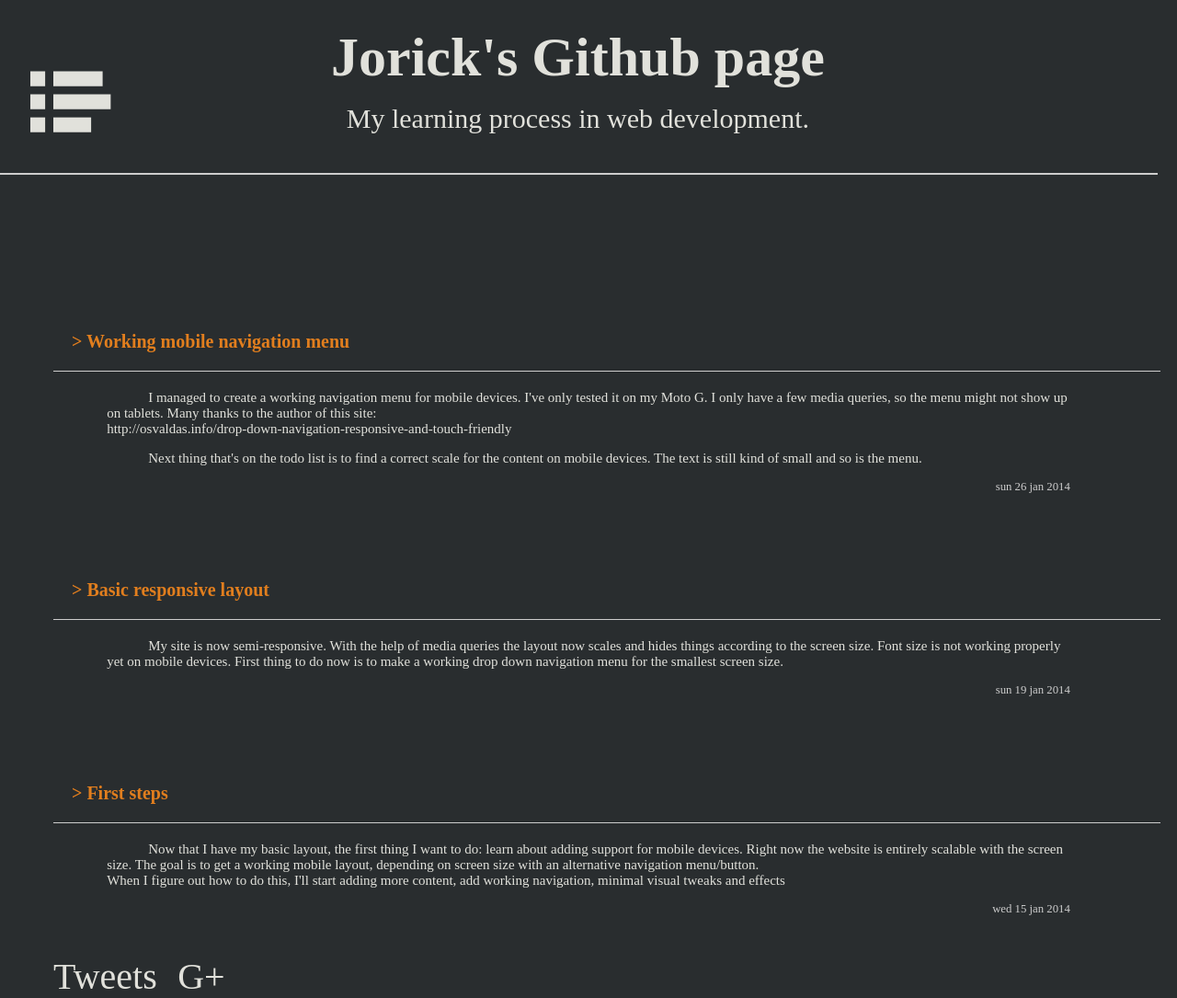
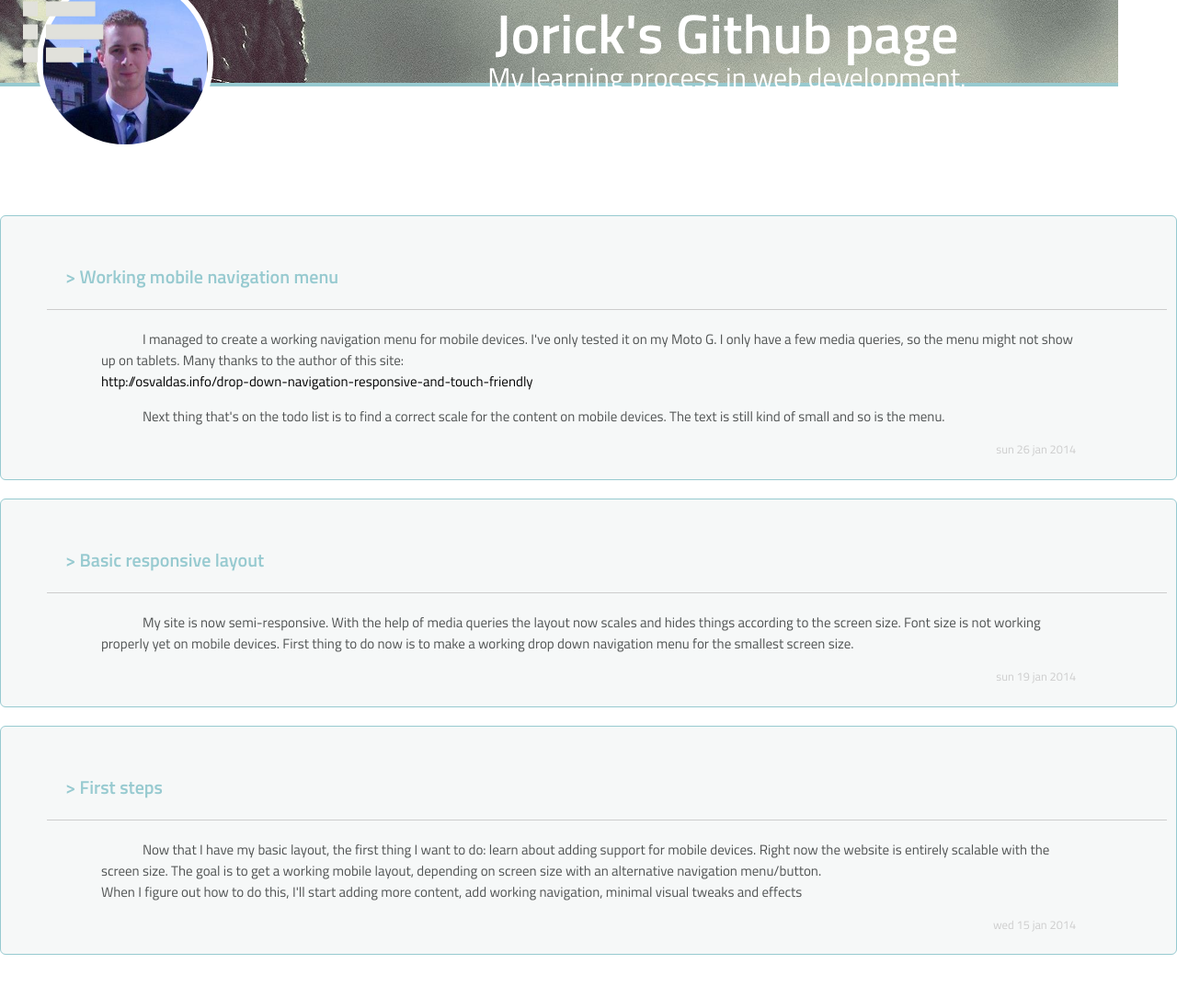
Before and after one commit to Jorick/Jorick.github.io, a plain HTML site: page blog.html in a window 1280 px wide. Shown: the whole page at 92% size. After the commit the page ends 1058 px from the top, so only its background shows below. Drawn offline with nearby package versions, Linux system fonts and the light colour scheme; a web font is replaced by a local one.

Commit message:
20140410:1

```diff
--- a/blog.html
+++ b/blog.html
@@ -6,20 +6,25 @@
         <script src="scripts.js"></script>
         <title>Jorick's Github homepage</title>
         <link rel="stylesheet" type="text/css" href="styles.css">
-        <link href='http://fonts.googleapis.com/css?family=Josefin+Sans' rel='stylesheet' type='text/css'>
+         <link href='http://fonts.googleapis.com/css?family=Metrophobic|Titillium+Web:400,400italic,600,600italic' rel='stylesheet' type='text/css'>
         <meta name="Keywords" content="Portofolio webdev webdesign blog">
         <meta name="description" content="My landing page for my Github account, documenting my learning process in web design and web development">
     </head>
     <body>
-        <header>
+         <header>
+                <section id="avatar"></section>
                 <h1>Jorick's Github page</h1>
                 <p>My learning process in web development.</p>
+                <ul>
+                    <li><a href="https://twitter.com/jorick_r">Tweets</a></li>
+                    <li><a href="https://plus.google.com/+JorickRoels/posts">G+</a></li>
+                </ul>
         </header>
         <nav role="navigation">
             <img id="navbutton" src="images/navbutton.svg" height="60" width="60">
             <ul id="nav" >
                 <li><a href="index.html">About</a></li>
-                <li><a href="blog.html">Blog</a></li>
+                <li class="selected"><a href="blog.html">Blog</a></li>
                 <li><a href="projects.html">Projects</a></li>
             </ul>
         </nav>
@@ -47,15 +52,5 @@
                     <p>wed 15 jan 2014</p>
                 </section>
             </article>
-            <footer>
-                <ul>
-                    <li><a href="https://twitter.com/jorick_r">Tweets</a></li>
-                    <li><a href="https://plus.google.com/+JorickRoels/posts">G+</a></li>
-                </ul>
-            </footer>
-        </section>
-        <aside>
-
-        </aside>
     </body>
 </html>
--- a/styles.css
+++ b/styles.css
@@ -1,11 +1,14 @@
 body {
-    background-color:#292d2f;
-    color:#e1e1db;
+    background-color:#ffffff;
+    color:#505353;
     font-family: 'Titillium Web';
     font-size:62.5%;
+    margin: 0;
+    padding: 0;
+    min-width: 800px;
 }
 a {
-    color:#e1e1db;
+    color:#000000;
     text-decoration:none;
 }
 a:hover {
@@ -24,26 +27,56 @@ li {
     font-size:1.5em;
 }
 header {
+    background-image: url(images/header-bg.jpg);
+    background-position: center;
+    color:#ffffff;
     display:block;
     float:left;
     width:100%;
-    height:6em;
-    margin-left: -10px ;
-    padding:2em 3em;
-    border-bottom:solid #cdcdcd 2px;
+    height:40vh;
+    margin-bottom: 2em;
+    margin-top: -5em;
+    border-bottom:solid #97cad0 4px;
     z-index: 10;
 }
+#avatar{
+    background-image: url(images/avatar.png);
+    background-position: center;
+    background-size: contain;
+    border: solid #ffffff 6px;
+    border-radius: 100%;
+    height: 18em;
+    width: 18em;
+    float: left;
+    position: relative;
+    top: 15%;
+    left: 4em;
+}
 header h1 {
-    margin:auto;
-    text-align:center;
-    font-size:3em;
+    position: relative;
+    margin-left: 30%;
+    text-align:left;
+    font-size:5em;
 }
 header p {
-    font-family: Oleo;
     position:relative;
-    top:-0.5em;
-    text-align:center;
-    font-size:1.8em;
+    top:-2em;
+    margin-left: 30%;
+    text-align:left;
+    font-size:2em;
+}
+header li {
+    position: relative;
+    top: -2em;
+    margin-left: 40%;
+    padding: 0.5em;
+    list-style-type: none;
+}
+header li a {
+    color: #ffffff;
+}
+header li a:visited {
+    color: #ffffff;
 }
 #navbutton {
     display: none;
@@ -53,38 +86,50 @@ svg path{
 }
 #nav {
     list-style-type:none;
-    float:left;
-    width: 68%;
-    padding: 0 2em;
+    width: 45em;
+    padding: 1em auto;
+    font-size: 1.2em;
+    margin-left: auto;
+    margin-right: auto;
 }
 #nav li {
     display:inline-block;
     float: left;
-    margin: 10px;
+    width: 5em;
+    height: 2em;
+    margin:0 2em;
+    text-align: center;
 }
 #nav li a {
-    color:#e1e1db;
+    color:#b5baba;
     text-decoration:none;
+    margin-top: 0.5em;
 }
 #nav li a:visited {
-    color:#e1e1db;
+    color:#b5baba;
+}
+#nav li.selected {
+    border-bottom: solid #97cad0 4px;
 }
 #content {
     display:block;
     float:left;
-    width:70%;
+    width:100%;
     margin:0px;
 }
 article {
+    background-color: #f6f8f8;
     text-align:left;
-    margin: 30px auto;
-    padding:2em 7.5em;
+    margin: 4em 20%;
+    padding:1em 7.5em;
+    border: solid #97cad0 1px;
+    border-radius: 6px;
 }
 article h1:before {
     content: "> ";
 }
 article h1 {
-    color: #e17e1e;
+    color: #97cad0;
     border-bottom:solid #cdcdcd 1px;
     width:100%;
     font-size:2em;
@@ -100,69 +145,8 @@ article .article-footer {
     font-size:0.85em;
     color:#cdcdcd;
 }
-footer {
-    background-color: #292d2f;
-    display:block;
-    position:fixed;
-    bottom:0px;
-    margin:0;
-    width:64%;
-    height:30px;
-}
-footer ul {
-    list-style-type:none;
-}
-footer ul li {
-    display:inline-block;
-    margin:0 10px;
-    text-align:left;
-}
-footer ul li a {
-    text-decoration:none;
-    color:#e1e1db;
-}
-footer ul li a:hover {
-    text-decoration:none;
-    color:#19bccb;
-}
-footer ul li a:visited {
-    text-decoration:none;
-    color:#cdcdcd;
-}
-aside {
-    background-image:url(images/sidabar.png);
-    background-position:center;
-    background-repeat:no-repeat;
-    background-clip:padding-box;
-    display:block;
-    position:fixed;
-    margin:0px;
-    left:70%;
-    top:12em;
-    width:30%;
-    height:100vh;
-    z-index: 0;
-}
-@media screen and (max-width: 1024px) {
-    body {
-        min-width: 700px;
-    }
-    aside {
-        display:none;
-    }
-    header {
-        width:95%;
-    }
-    nav {
-        width: 100%;
-            }
-    #content {
-        width:100%;
-    }
-    footer {
-        width:100%;
-    }
-}
+
+
 @media handheld, (max-device-width: 1280px) {
 /*@media screen and (max-width: 1280px){*/ /* For testing on pc */
     aside {
```
Also changed, not shown: index.html (+6 -10 lines), projects.html (+7 -12 lines), images/avatar.png (added), images/background-tile.png (deleted), images/header-bg.jpg (added).
